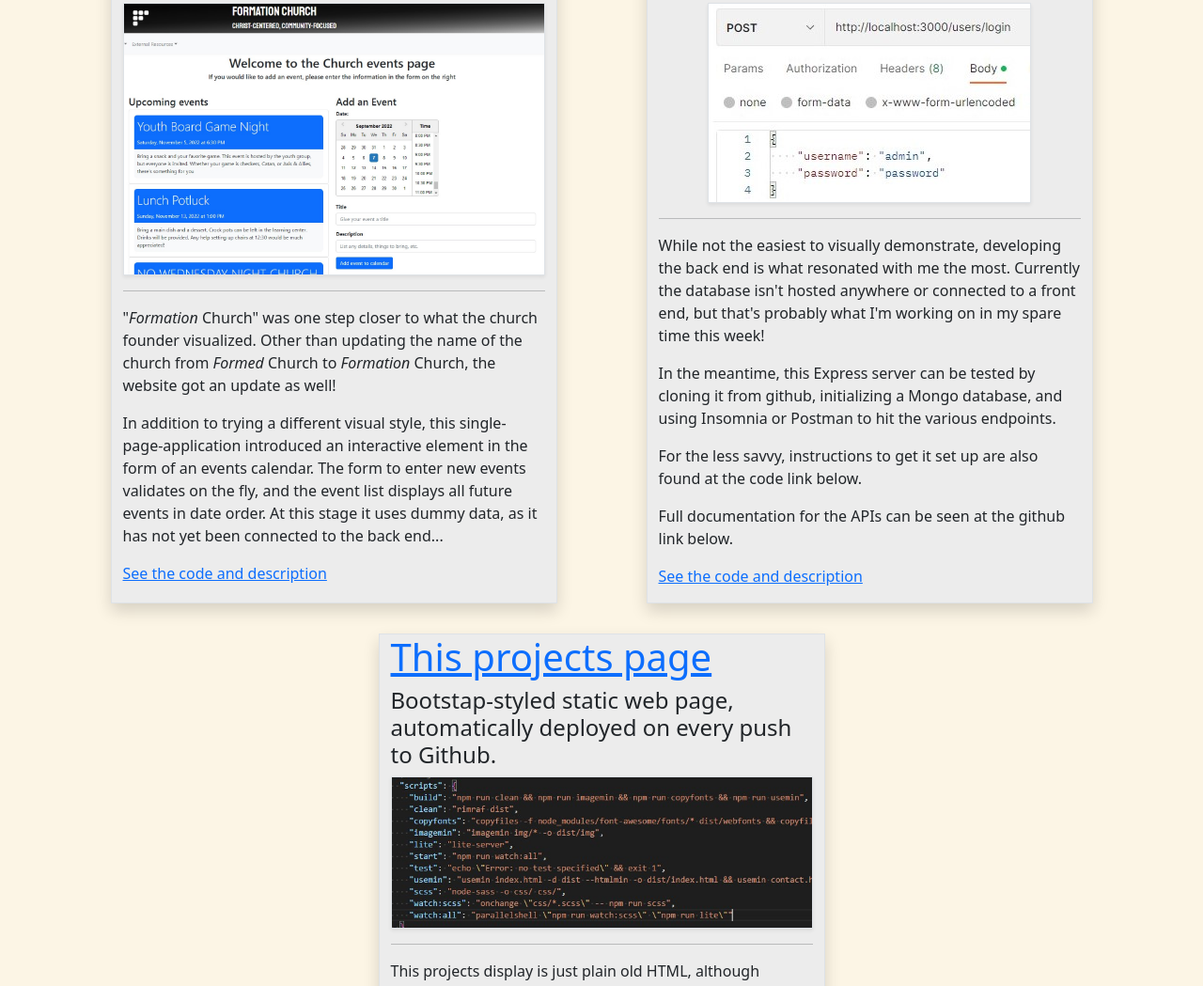
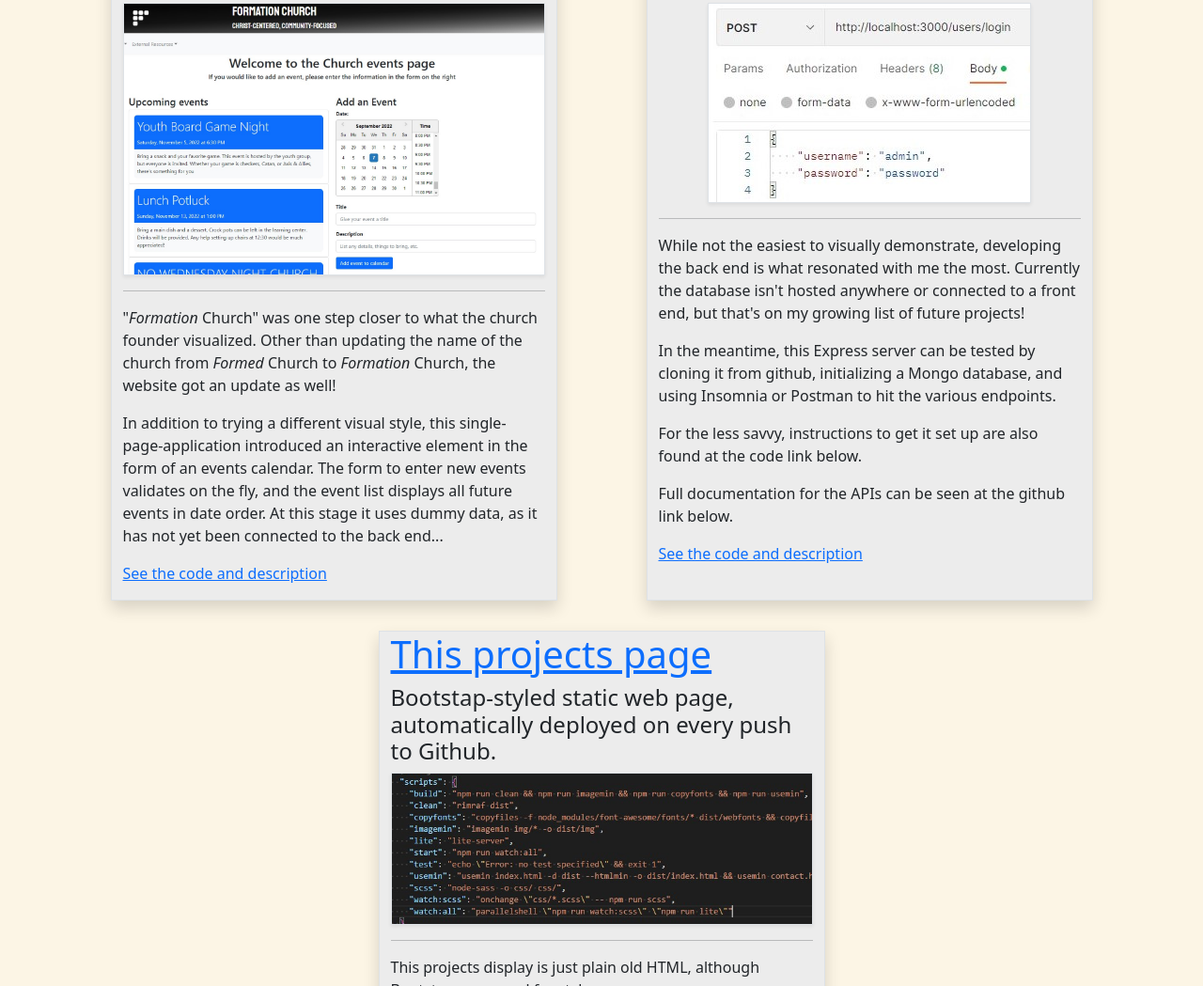
Before and after one commit to drewjtaylor/portfolio, a website: page index.html in a window 1280 px wide. Shown: the part 1540-2589 px from the top of the page at 94% size. Drawn offline with nearby package versions, Linux system fonts and the light colour scheme.

Commit message:
Updated details

```diff
--- a/index.html
+++ b/index.html
@@ -51,7 +51,7 @@
                 to updating an object, it was very easy to implement an undo/redo
                 function.
               </p>
-                            <p ><a href="https://github.com/drewjtaylor/qwixxboard-redux" target="_blank">See the code and description</a></p>
+              <p ><a href="https://github.com/drewjtaylor/qwixxboard-redux" target="_blank">See the code and description</a></p>
         </div>
         <div class="col-lg-5 col-10 mx-1 my-3 border zoom bg-white project-display-card shadow">
             <h1><a href="https://formed-church.netlify.app/" target="_blank">Formed Church</a></h1>
@@ -96,8 +96,7 @@
               <hr />
               <p>
                 While not the easiest to visually demonstrate, developing the back end is what resonated with me the most.
-                Currently the database isn't hosted anywhere or connected to a front end, but that's probably what I'm
-                working on in my spare time this week!
+                Currently the database isn't hosted anywhere or connected to a front end, but that's on my growing list of future projects!
               </p>
               <p>In the meantime, this Express server can be tested by cloning it from github, initializing a Mongo database, and using Insomnia or Postman to hit the various endpoints.</p>
               <p>For the less savvy, instructions to get it set up are also found at the code link below.</p>
```
